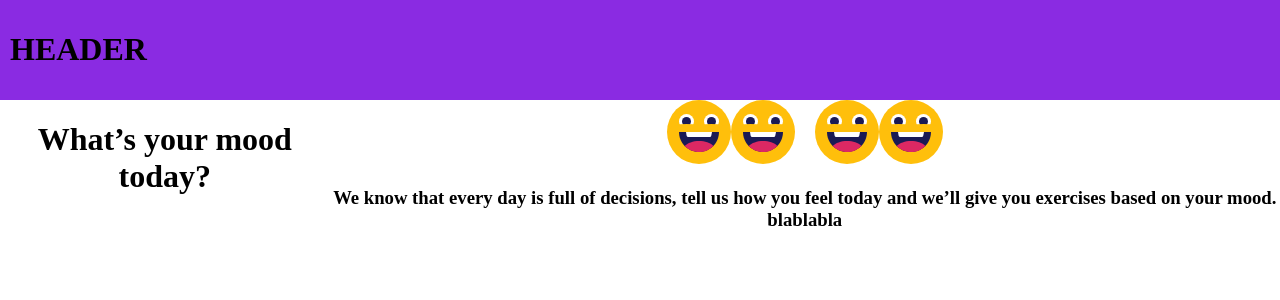
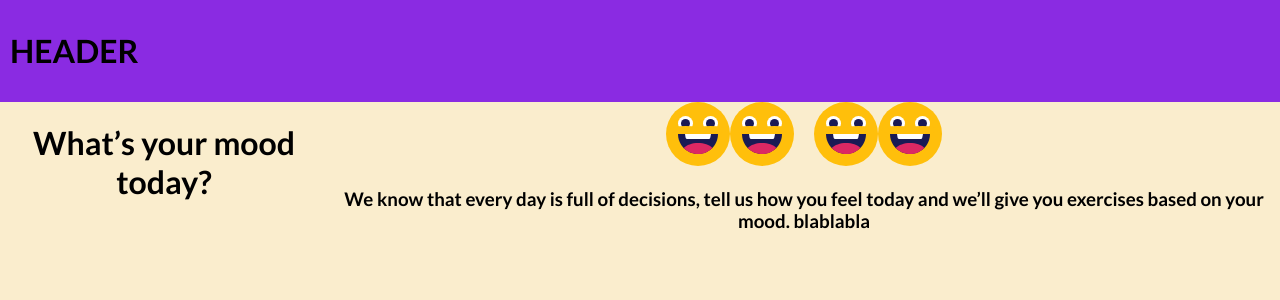
Before and after one commit to idanygo/mood-project, a Next.js app: page / in a window 1280 px wide. Shown: the top 300 px of the page. Built offline with nearby package versions, Linux system fonts and the light colour scheme.

Commit message:
font changed and added default colors to background and font

```diff
--- a/components/Layout.js
+++ b/components/Layout.js
@@ -1,6 +1,10 @@
 import Head from "next/head";
 
-const Layout = ({ children, backgroundColor, color }) => {
+const Layout = ({
+  children,
+  backgroundColor = "#faedcd",
+  color = "#000000",
+}) => {
   return (
     <>
       <Head>
--- a/pages/_app.js
+++ b/pages/_app.js
@@ -7,7 +7,10 @@
   return (
     <Layout>
       <Head>
-        <style></style>
+        <style>
+          @import
+          url('https://fonts.googleapis.com/css2?family=Lato:ital,wght@0,100;0,300;0,400;0,700;0,900;1,100;1,300;1,400&display=swap');
+        </style>
       </Head>
       <Navbar />
       <Component {...pageProps} />
--- a/styles/globals.css
+++ b/styles/globals.css
@@ -1,3 +1,7 @@
+* {
+  font-family: lato;
+}
+
 body {
   margin: 0px;
   padding: 0px;
```
